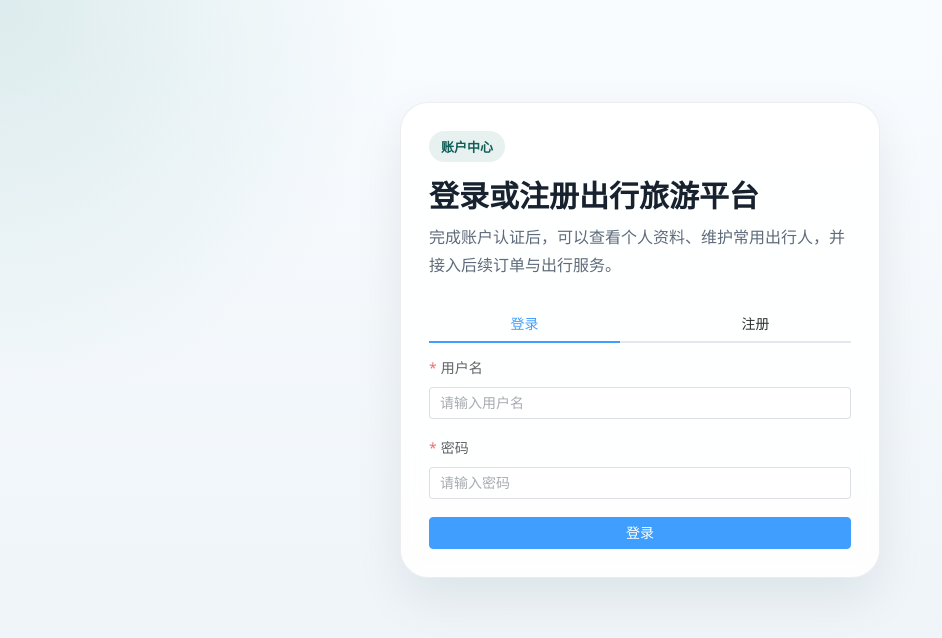
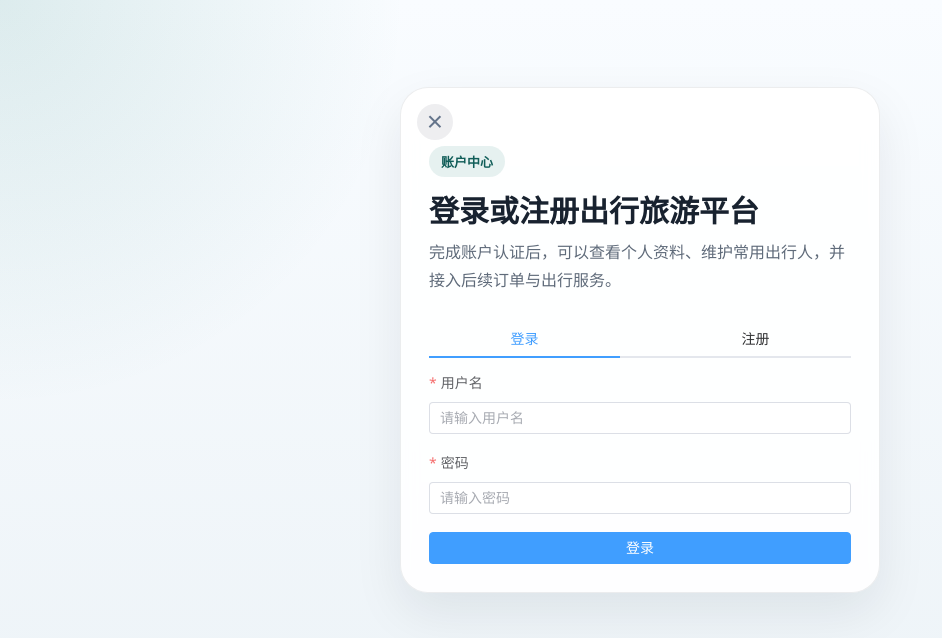
Before and after one commit to pxrmiraitowa/travelplatform, a Vue app in the folder travel-platform-web/: page /login in a window 1280 px wide. Shown: the top 638 px of the page, without its empty margins (0-942 px from the left). Built offline with nearby package versions, Linux system fonts and the light colour scheme.

Commit message:
feat(auth): add close button to LoginView for navigation

```diff
--- a/travel-platform-web/src/styles/index.css
+++ b/travel-platform-web/src/styles/index.css
@@ -418,9 +418,47 @@ a {
 }
 
 .auth-card {
+  position: relative;
   width: min(480px, 100%);
   padding: 28px;
   border-radius: 28px;
+}
+
+.auth-card__close {
+  position: absolute;
+  top: 16px;
+  left: 16px;
+  z-index: 1;
+  display: inline-flex;
+  align-items: center;
+  justify-content: center;
+  width: 36px;
+  height: 36px;
+  padding: 0;
+  border: 0;
+  border-radius: 50%;
+  color: #64748b;
+  background: rgba(15, 23, 42, 0.07);
+  font: 400 28px/1 Arial, sans-serif;
+  cursor: pointer;
+  appearance: none;
+  transition: color 0.2s ease, background 0.2s ease, transform 0.2s ease;
+}
+
+.auth-card__close:hover,
+.auth-card__close:focus-visible {
+  color: #0f766e;
+  background: rgba(15, 118, 110, 0.14);
+  transform: scale(1.05);
+}
+
+.auth-card__close:focus-visible {
+  outline: 2px solid rgba(15, 118, 110, 0.45);
+  outline-offset: 2px;
+}
+
+.auth-intro {
+  padding-top: 30px;
 }
 
 .auth-intro h2 {
--- a/travel-platform-web/src/views/auth/LoginView.vue
+++ b/travel-platform-web/src/views/auth/LoginView.vue
@@ -1,6 +1,16 @@
 <template>
   <div class="auth-page">
     <div class="auth-card">
+      <button
+        type="button"
+        class="auth-card__close"
+        aria-label="返回登录前页面"
+        title="返回登录前页面"
+        @click="handleClose"
+      >
+        <span aria-hidden="true">×</span>
+      </button>
+
       <div class="auth-intro">
         <span class="hero-tag">账户中心</span>
         <h2>登录或注册出行旅游平台</h2>
@@ -99,6 +109,15 @@ const registerRules = {
   confirmPassword: [{ required: true, message: '请输入确认密码', trigger: 'blur' }]
 }
 
+function handleClose() {
+  if (window.history.state?.back) {
+    router.back()
+    return
+  }
+
+  router.push('/')
+}
+
 function handleLoginSuccess(payload, successMessage) {
   userStore.setLogin(payload.token, payload.userInfo)
   ElMessage.success(successMessage)
```
Also changed, not shown: 2 other files (tests, documents, lock files or other folders).
